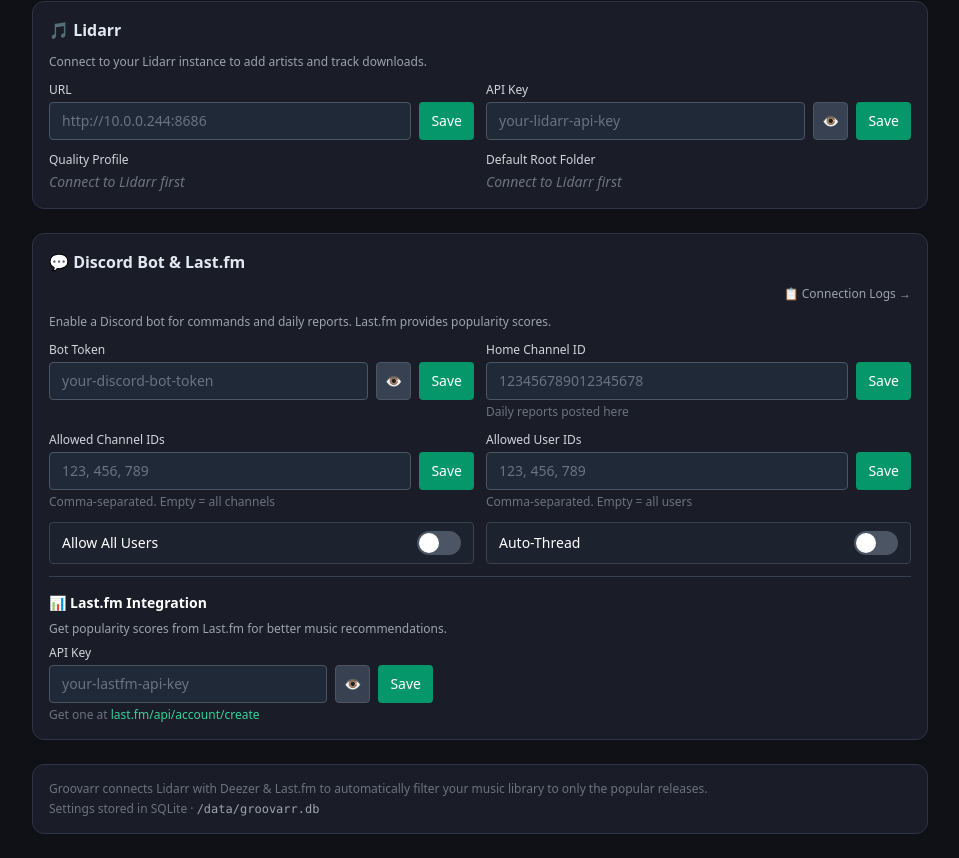
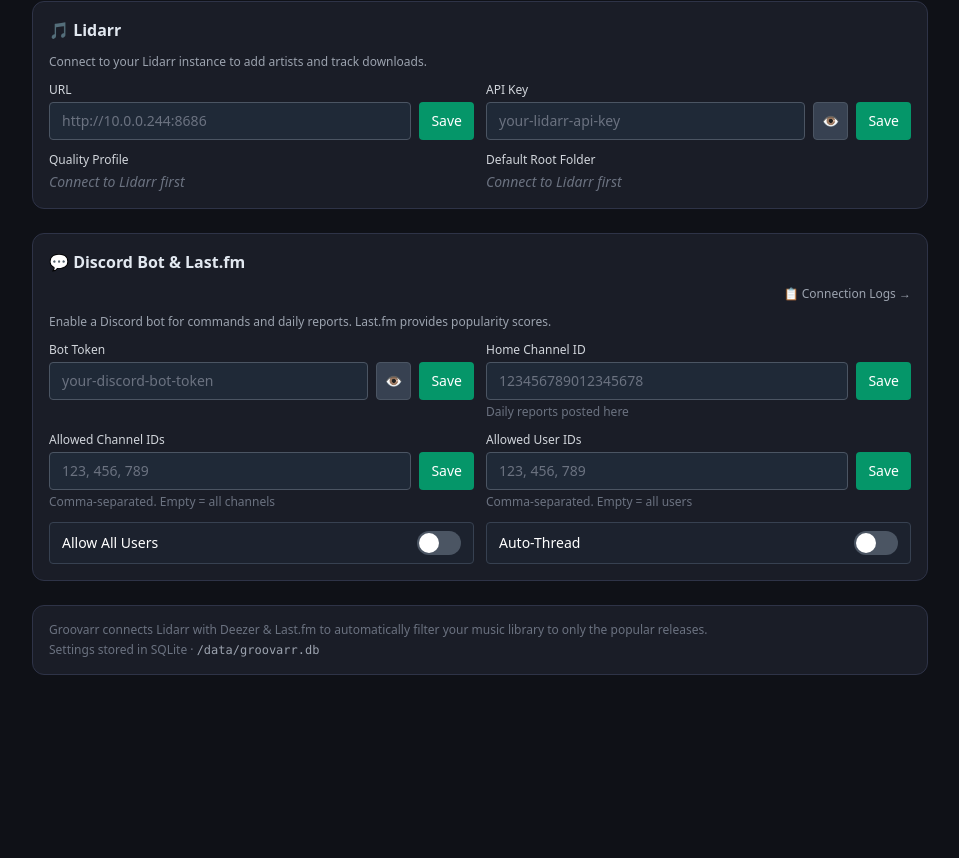
Before and after one commit to wgoff-labs/Groovarr, a Next.js app in the folder frontend/: page /settings in a window 1280 px wide. Shown: the part 356-1214 px from the top of the page, without its empty margins (56-1015 px from the left). After the commit the page ends 1055 px from the top, so only its background shows below. Built offline with nearby package versions, Linux system fonts and the light colour scheme; no server answers.

Commit message:
ui: reorder service blocks to Lidarr, Discord, Last.fm; each block shows its own connection status in header; Last.fm moved to its own block after Discord

```diff
--- a/frontend/src/app/settings/page.tsx
+++ b/frontend/src/app/settings/page.tsx
@@ -431,18 +431,7 @@
           </div>
         </div>
 
-        {/* Last.fm inside Discord block */}
-        <div className="mt-4 pt-4 border-t border-gray-700">
-          <h3 className="text-sm font-semibold text-white mb-2">📊 Last.fm Integration</h3>
-          <p className="text-xs text-gray-400 mb-2">Get popularity scores from Last.fm for better music recommendations.</p>
-          <div className="max-w-sm">
-            <p className="text-xs font-medium text-gray-300 mb-1">API Key</p>
-            <TextInput keyName={KEYS.lastfm_api_key} placeholder="your-lastfm-api-key" isSecret />
-            <p className="text-xs text-gray-500 mt-1">
-              Get one at <a href="https://www.last.fm/api/account/create" target="_blank" rel="noopener" className="text-emerald-400 hover:underline">last.fm/api/account/create</a>
-            </p>
-          </div>
-        </div>
+
       </div>
 
       {/* About */}
```
